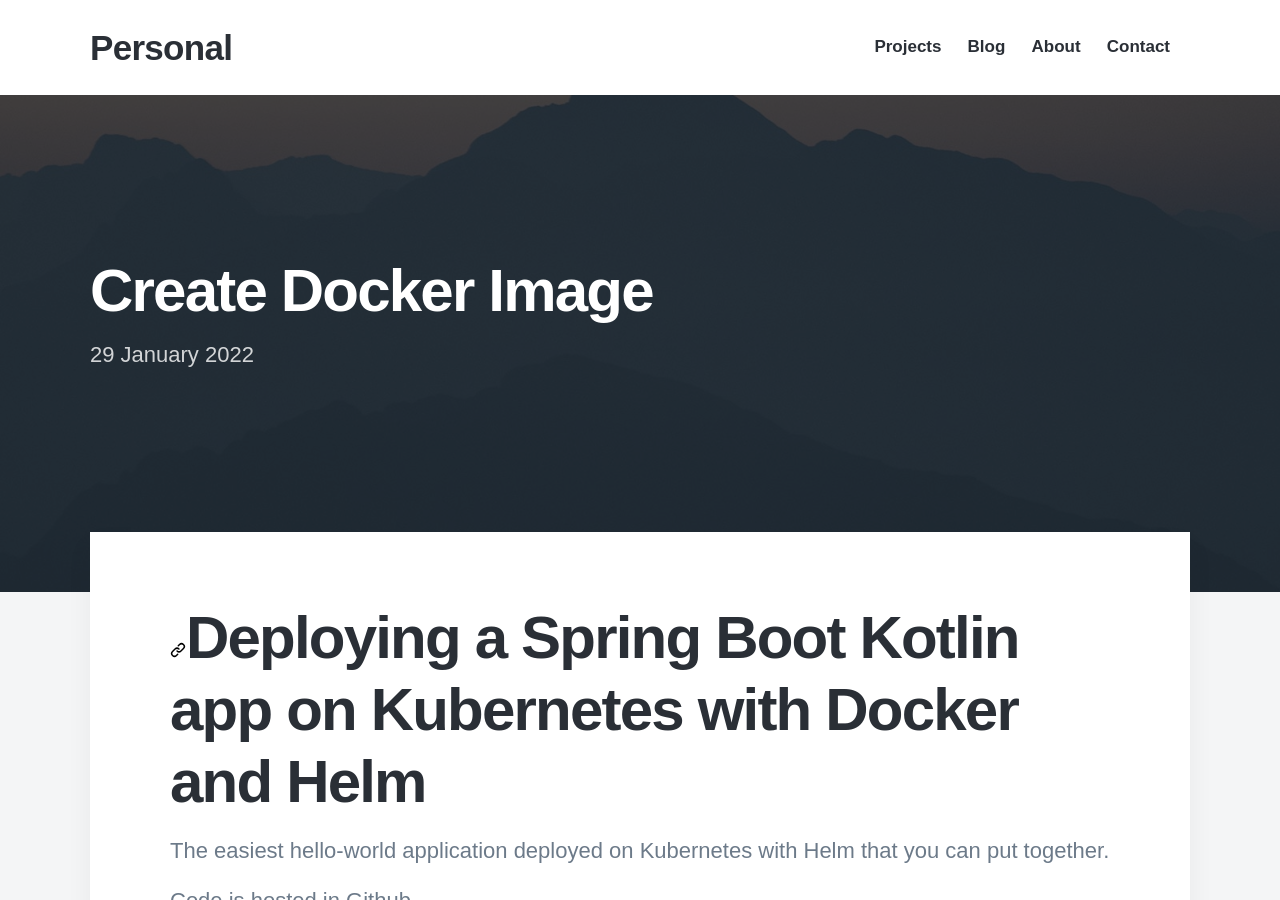
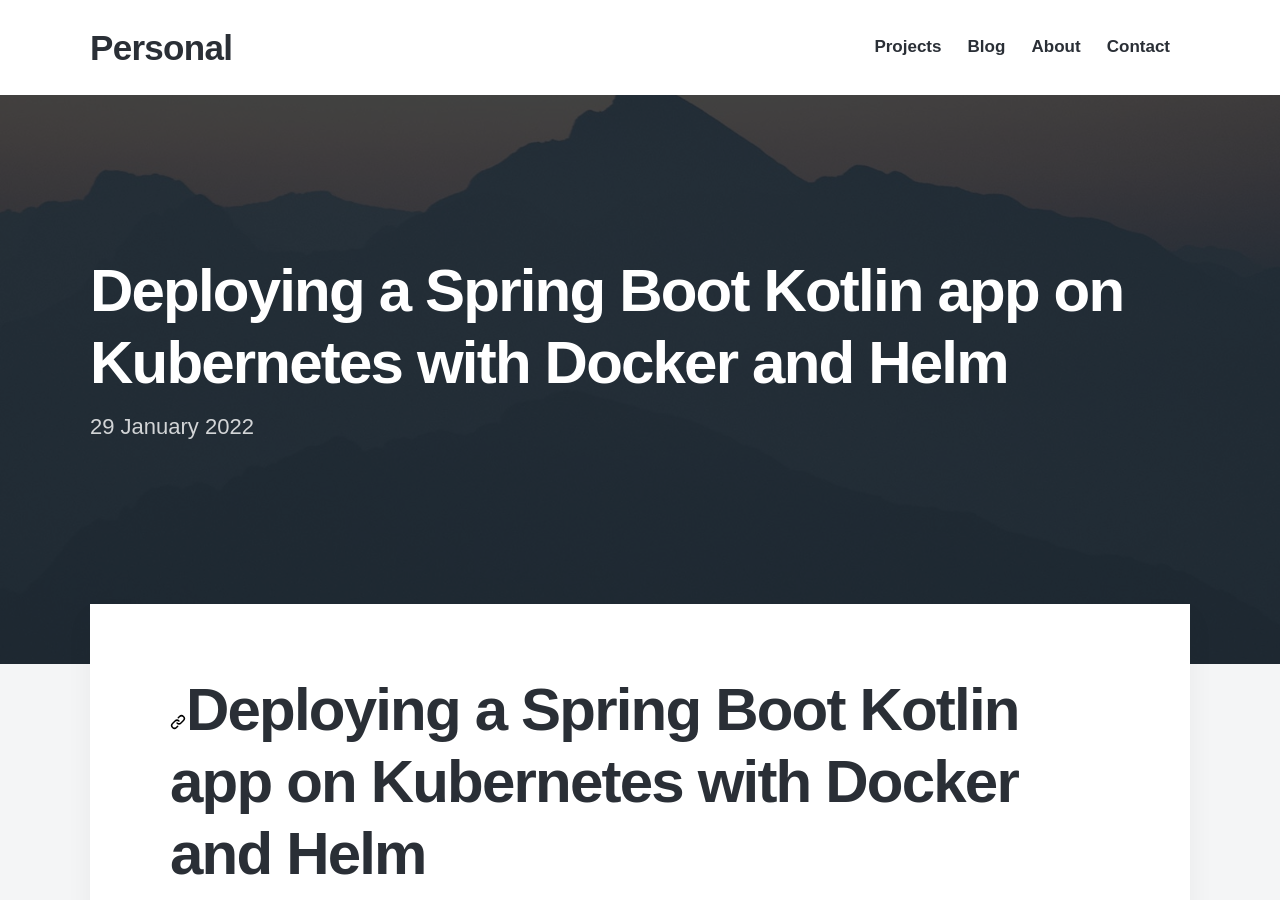
Before and after one commit to sjackson4430/portfolio, a Jekyll site: the page built from _posts/2022-02-08-Deploying-a-Spring-Boot-Kotlin-app-on-Kubernetes-with-Docker-and-Helm.md, in a window 1280 px wide and 900 px high. Built offline with Jekyll 4.4.1, drawn with Linux system fonts in a browser that asks for light colours; nearby versions of some CDN libraries; some web fonts are replaced.

Commit message:
Revert "Revert "commit by author""
This reverts commit ea9f523166ee8b319aba0fbfa3eec52ed4f13336.

```diff
--- a/_posts/2022-02-08-Deploying-a-Spring-Boot-Kotlin-app-on-Kubernetes-with-Docker-and-Helm.md
+++ b/_posts/2022-02-08-Deploying-a-Spring-Boot-Kotlin-app-on-Kubernetes-with-Docker-and-Helm.md
@@ -1,5 +1,5 @@
 ---
-title: 'Create Docker Image'
+title: 'Deploying a Spring Boot Kotlin app on Kubernetes with Docker and Helm'
 date: 2022-01-29 00:00:00
 description: Steve Jackson - Portfolio Website
 featured_image: '/images/demo/demo-square.jpg'
```
